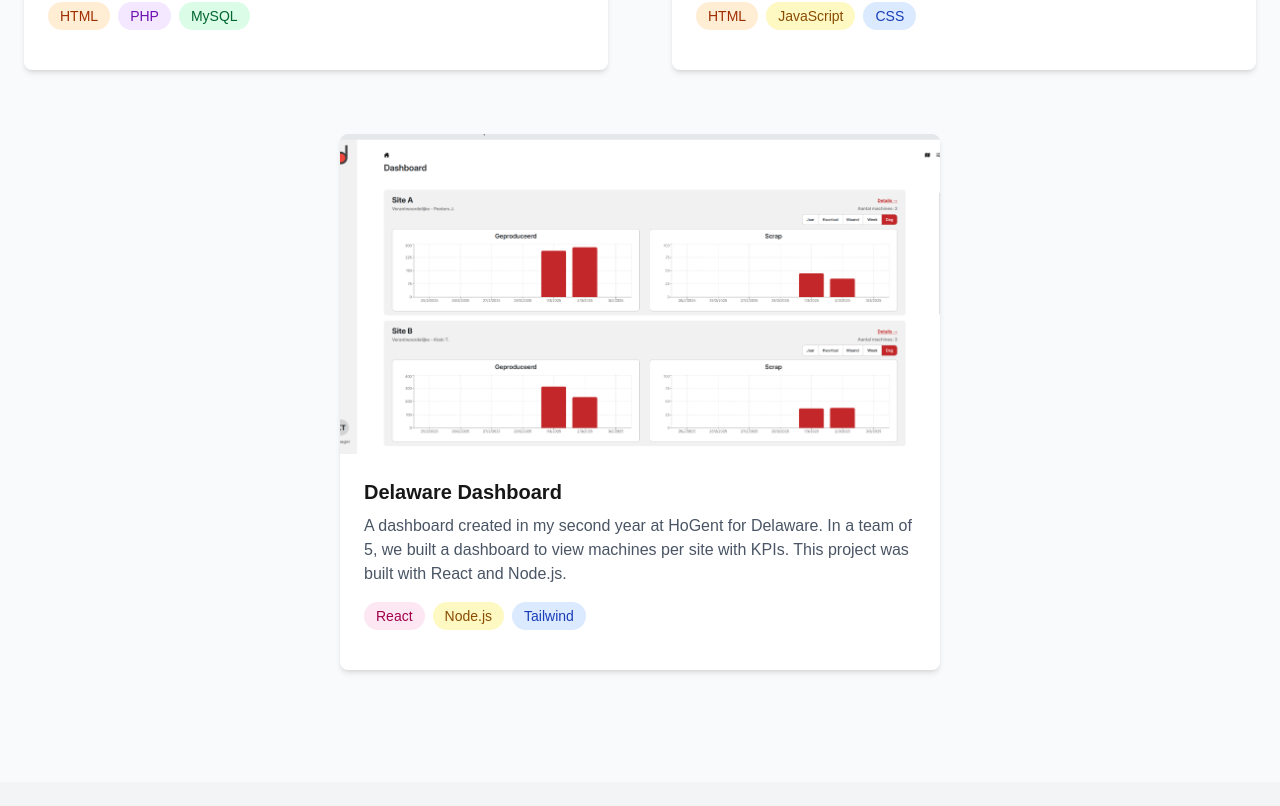
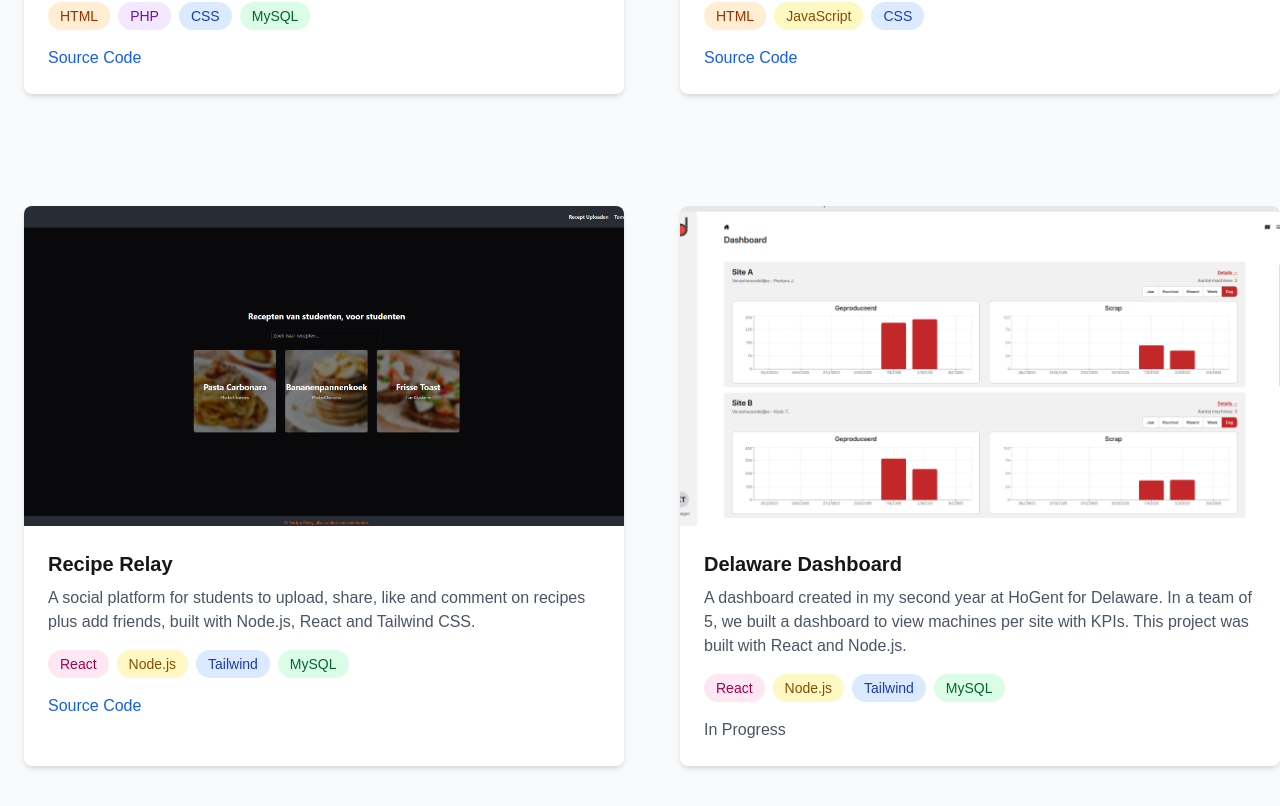
Before and after one commit to TKluskens/portfolio, a Next.js app: page / in a window 1280 px wide. Shown: the part 2794-3600 px from the top of the page. Built offline with nearby package versions, Linux system fonts and the light colour scheme.

Commit message:
Added project and source code

```diff
--- a/src/components/ProjectCard.tsx
+++ b/src/components/ProjectCard.tsx
@@ -15,13 +15,16 @@
   demoLink?: string;
   sourceLink?: string;
   imageUrl?: string;
+  status?: string;
 }
 
 const ProjectCard = ({
   title,
   description,
   tags,
-  imageUrl
+  imageUrl,
+  sourceLink,
+  status
 }: ProjectCardProps) => {
   return (
     <div className="bg-white dark:bg-gray-700 rounded-lg shadow-md overflow-hidden w-full md:w-[500px] lg:w-[600px] mb-8">
@@ -53,18 +56,18 @@
             </span>
           ))}
         </div>
-        {/* <div className="flex space-x-2">
-          {demoLink && (
-            <a href={demoLink} className="text-blue-600 hover:underline dark:text-blue-400">
-              View Demo
-            </a>
-          )}
+        <div className="flex space-x-2">
           {sourceLink && (
             <a href={sourceLink} className="text-blue-600 hover:underline dark:text-blue-400">
               Source Code
             </a>
           )}
-        </div> */}
+          {status && (
+            <span className="text-gray-600 dark:text-gray-300">
+              {status}
+            </span>
+          )}
+        </div>
       </div>
     </div>
   );
--- a/src/components/Projects.tsx
+++ b/src/components/Projects.tsx
@@ -2,43 +2,44 @@
 import ProjectCard from './ProjectCard';
 
 const Projects = () => {
+  const htmlTag = { name: "HTML", colorClass: "bg-orange-100 text-orange-800 dark:bg-orange-900 dark:text-orange-200" };
+  const phpTag = { name: "PHP", colorClass: "bg-purple-100 text-purple-800 dark:bg-purple-900 dark:text-purple-200" };
+  const mysqlTag = { name: "MySQL", colorClass: "bg-green-100 text-green-800 dark:bg-green-900 dark:text-green-200" };
+  const jsTag = { name: "JavaScript", colorClass: "bg-yellow-100 text-yellow-800 dark:bg-yellow-900 dark:text-yellow-200" };
+  const cssTag = { name: "CSS", colorClass: "bg-blue-100 text-blue-800 dark:bg-blue-900 dark:text-blue-200" };
+  const reactTag = { name: "React", colorClass: "bg-pink-100 text-pink-800 dark:bg-pink-900 dark:text-pink-200" };
+  const nodeTag = { name: "Node.js", colorClass: "bg-yellow-100 text-yellow-800 dark:bg-yellow-900 dark:text-yellow-200" };
+  const tailwindTag = { name: "Tailwind", colorClass: "bg-blue-100 text-blue-800 dark:bg-blue-900 dark:text-blue-200" };
+
   const projects = [
     {
       title: "School Library System",
       description: "A school library system built with HTML, PHP, and MySQL that automatically generates QR codes with unique ISBN numbers of books.",
-      tags: [
-        { name: "HTML", colorClass: "bg-orange-100 text-orange-800 dark:bg-orange-900 dark:text-orange-200" },
-        { name: "PHP", colorClass: "bg-purple-100 text-purple-800 dark:bg-purple-900 dark:text-purple-200" },
-        { name: "MySQL", colorClass: "bg-green-100 text-green-800 dark:bg-green-900 dark:text-green-200" }
-      ],
-      demoLink: "#",
-      sourceLink: "#",
+      tags: [htmlTag, phpTag, cssTag, mysqlTag],
+      sourceLink: "https://github.com/TomKluskens2004/SchoolBib",
       imageUrl: "/files/Project_Bib.jpg"
     },
     {
       title: "Turtle SRL Dashboard",
       description: "A dashboard that converts customer data into charts using JavaScript. This was my internship project in Cesenatico, Italy.",
-      tags: [
-        { name: "HTML", colorClass: "bg-orange-100 text-orange-800 dark:bg-orange-900 dark:text-orange-200" },
-        { name: "JavaScript", colorClass: "bg-yellow-100 text-yellow-800 dark:bg-yellow-900 dark:text-yellow-200" },
-        { name: "CSS", colorClass: "bg-blue-100 text-blue-800 dark:bg-blue-900 dark:text-blue-200" }
-      ],
-      demoLink: "#",
-      sourceLink: "#",
+      tags: [htmlTag, jsTag, cssTag],
+      sourceLink: "https://github.com/TomKluskens2004/Dashboard-Turtle",
       imageUrl: "/files/Project_Italie.png"
+    },
+    {
+      title: "Recipe Relay",
+      description: "A social platform for students to upload, share, like and comment on recipes plus add friends, built with Node.js, React and Tailwind CSS.",
+      tags: [reactTag, nodeTag, tailwindTag, mysqlTag],
+      sourceLink: "https://github.com/TomKluskens2004/RecipeRelay",
+      imageUrl: "/files/Project_Recept.png"
     },
     {
       title: "Delaware Dashboard",
       description: "A dashboard created in my second year at HoGent for Delaware. In a team of 5, we built a dashboard to view machines per site with KPIs. This project was built with React and Node.js.",
-      tags: [
-        { name: "React", colorClass: "bg-pink-100 text-pink-800 dark:bg-pink-900 dark:text-pink-200" },
-        { name: "Node.js", colorClass: "bg-yellow-100 text-yellow-800 dark:bg-yellow-900 dark:text-yellow-200" },
-        { name: "Tailwind", colorClass: "bg-blue-100 text-blue-800 dark:bg-blue-900 dark:text-blue-200" }
-      ],
-      demoLink: "#",
-      sourceLink: "#",
-      imageUrl: "/files/Project_Dellaware.png"
-    }
+      tags: [reactTag, nodeTag, tailwindTag, mysqlTag],
+      imageUrl: "/files/Project_Dellaware.png",
+      status: "In Progress"
+    },
   ];
 
   return (
@@ -46,30 +47,18 @@
       <div className="container mx-auto px-6 flex flex-col items-center">
         <h2 className="text-3xl font-bold mb-12 text-center">Featured Projects</h2>
 
-        <div className="flex flex-col md:flex-row gap-16 mb-8 justify-center w-full">
-          {/* First two cards side by side */}
-          <ProjectCard
-            title={projects[0].title}
-            description={projects[0].description}
-            tags={projects[0].tags}
-            imageUrl={projects[0].imageUrl}
-          />
-          <ProjectCard
-            title={projects[1].title}
-            description={projects[1].description}
-            tags={projects[1].tags}
-            imageUrl={projects[1].imageUrl}
-          />
-        </div>
-
-        {/* Third card centered */}
-        <div className="flex justify-center">
-          <ProjectCard
-            title={projects[2].title}
-            description={projects[2].description}
-            tags={projects[2].tags}
-            imageUrl={projects[2].imageUrl}
-          />
+        <div className="grid grid-cols-1 md:grid-cols-2 gap-20">
+          {projects.map((project, index) => (
+            <ProjectCard
+              key={index}
+              title={project.title}
+              description={project.description}
+              tags={project.tags}
+              imageUrl={project.imageUrl}
+              sourceLink={project.sourceLink}
+              status={project.status}
+            />
+          ))}
         </div>
       </div>
     </section>
```
Also changed, not shown: public/files/Project_Recept.png (added).
